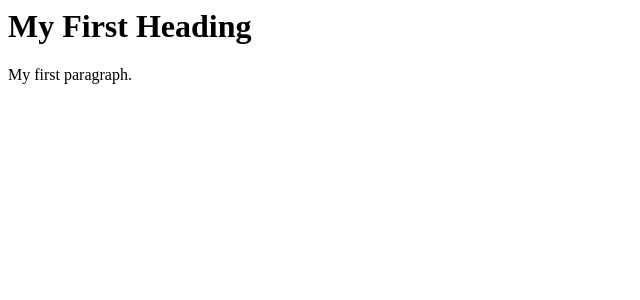
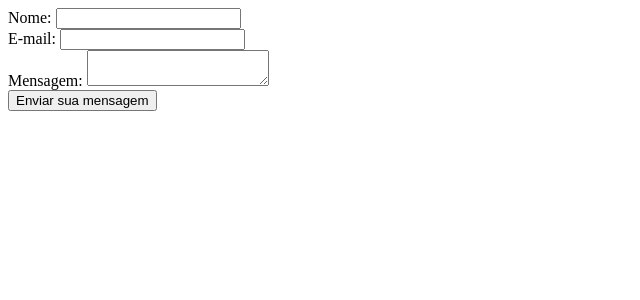
Before and after one commit to brunomalheiros/projeto, a Flask app: page /denuncia in a window 1280 px wide. Shown: the top 300 px of the page, without its empty margins (0-640 px from the left). Run offline with Flask 2, Linux system fonts and the light colour scheme.

Commit message:
adicionando pagina de denuncias

```diff
--- a/templates/denuncia.html
+++ b/templates/denuncia.html
@@ -3,8 +3,23 @@
 {% block conteudo %}
 <body>
 
-    <h1>My First Heading</h1>
-    <p>My first paragraph.</p>
+    <form action="/pagina-processa-dados-do-form" method="post">
+        <div>
+            <label for="name">Nome:</label>
+            <input type="text" id="name" />
+        </div>
+        <div>
+            <label for="mail">E-mail:</label>
+            <input type="email" id="mail" />
+        </div>
+        <div>
+            <label for="msg">Mensagem:</label>
+            <textarea id="msg"></textarea>
+        </div>
+        <div class="button">
+            <button type="submit">Enviar sua mensagem</button>
+        </div>
+    </form>
 
 </body>
 {% endblock conteudo %}
```
